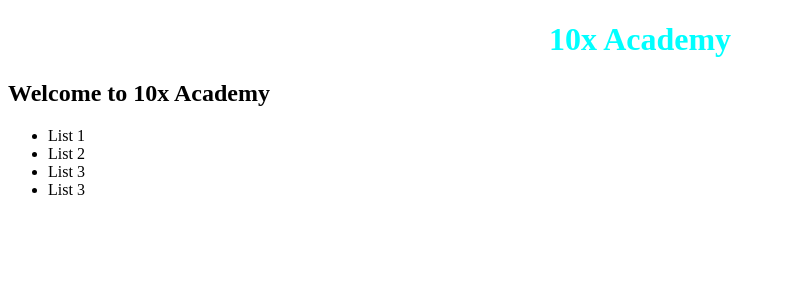
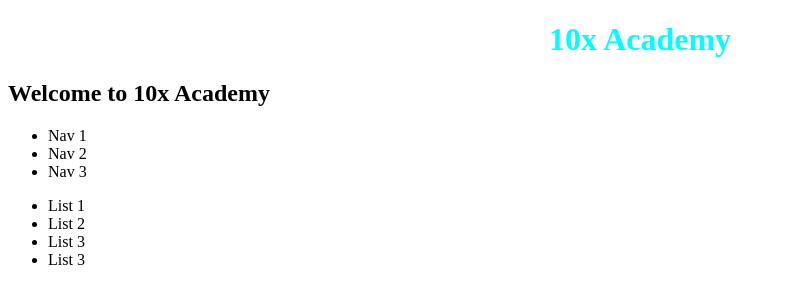
Before and after one commit to vkchauhangoldy/Git-Repository-Jan-2023, a plain HTML site: page index.html in a window 1280 px wide. Shown: the whole page, without its empty margins (0-785 px from the left). Drawn offline with Linux system fonts and the light colour scheme.

Commit message:
HTML File is Updated

```diff
--- a/index.html
+++ b/index.html
@@ -14,6 +14,13 @@
         <header>
             <h1 class="heading">10x Academy</h1>
             <h2>Welcome to 10x Academy</h2>
+            <nav>
+                <ul>
+                    <li>Nav 1</li>
+                    <li>Nav 2</li>
+                    <li>Nav 3</li>
+                </ul>
+            </nav>
         </header>
         <section>
             <aside>
```
